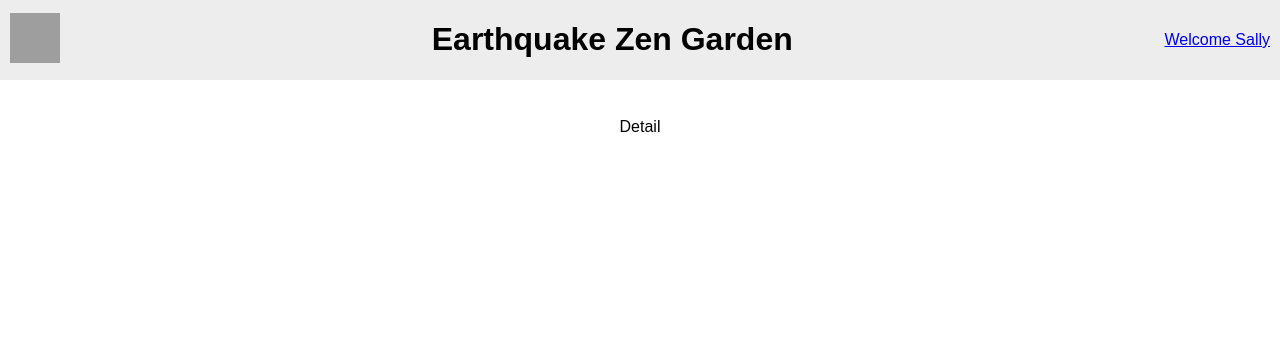
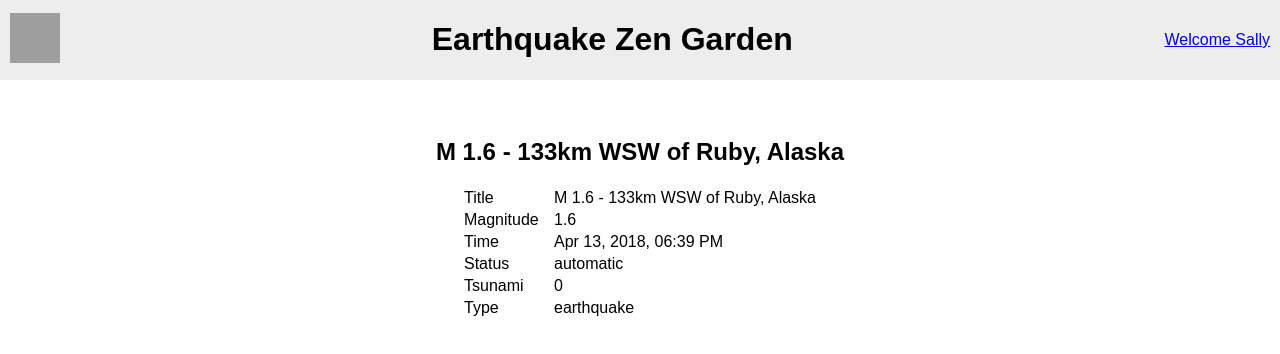
Before and after one commit to gauravgampa/earthquake-zen-garden, a React app: page /detail/ak19233598 in a window 1280 px wide. Shown: the top 354 px of the page. Built offline with nearby package versions, Linux system fonts and the light colour scheme; grey boxes are pictures that could not be loaded.

Commit message:
New Feature: Creating Earthquake Details page

```diff
--- a/src/App.jsx
+++ b/src/App.jsx
@@ -32,8 +32,8 @@ const App = () => {
                 <Route exact path="/">
                   <Home data={earthquakeData.data} />
                 </Route>
-                <Route path="/detail/:detail_id">
-                  <Detail></Detail>
+                <Route path="/detail/:id">
+                  <Detail data={earthquakeData.data} />
                 </Route>
                 <Route path="/profile">
                   <Profile profile={earthquakeData.profile} />
--- /dev/null
+++ b/src/components/KeyValuePairs.jsx
@@ -0,0 +1,54 @@
+import "./KeyValuePairs.scss";
+
+import React from "react";
+import { convertToSentenceCase } from "utils/text";
+import { getFormattedDate } from "utils/date";
+
+export const KeyValueCellType = {
+  DATE: "date",
+  TEXT: "text",
+  NUMBER: "number",
+};
+
+const getCellValue = (cellType, cellValue) => {
+  let result = "-";
+
+  switch (cellType) {
+    case KeyValueCellType.DATE:
+      result = getFormattedDate(
+        cellValue,
+        "month date, year, hr:min clockType",
+        { month: "short", clockType: "12-hr" }
+      );
+      break;
+    default:
+      result = cellValue;
+      break;
+  }
+
+  return result;
+};
+
+const KeyValuePairs = ({ headers, content }) => {
+  return (
+    <table>
+      <tbody>
+        {headers.map((header, index) => {
+          const { name, displayName = undefined, type = "text" } = header;
+          return (
+            <tr key={`${header}-${index}`}>
+              <td className="key-cell">
+                {displayName ? displayName : convertToSentenceCase(name)}
+              </td>
+              <td className="value-cell">
+                {getCellValue(type, content[name] ?? undefined)}
+              </td>
+            </tr>
+          );
+        })}
+      </tbody>
+    </table>
+  );
+};
+
+export default KeyValuePairs;
--- /dev/null
+++ b/src/components/KeyValuePairs.scss
@@ -0,0 +1,9 @@
+.key-cell {
+  width: 25%;
+  vertical-align: top;
+}
+
+.value-cell {
+  width: 70%;
+  max-width: 500px;
+}
--- a/src/index.html
+++ b/src/index.html
@@ -4,6 +4,7 @@
     <meta charset="UTF-8" />
     <!-- <meta http-equiv="X-UA-Compatible" content="IE=edge"> -->
     <meta name="viewport" content="width=device-width, initial-scale=1.0" />
+    <base href="/" />
     <title>Earthquake Zen Garden</title>
   </head>
   <body>
--- a/src/pages/Detail.jsx
+++ b/src/pages/Detail.jsx
@@ -1,7 +1,36 @@
+import KeyValuePairs, { KeyValueCellType } from "components/KeyValuePairs";
+
 import React from "react";
+import { useParams } from "react-router-dom";
 
-const Detail = () => {
-  return <div>Detail</div>;
+const requiredHeaders = [
+  { name: "title", type: KeyValueCellType.TEXT },
+  { name: "mag", displayName: "Magnitude", type: KeyValueCellType.NUMBER },
+  { name: "time", type: KeyValueCellType.DATE },
+  { name: "status", type: KeyValueCellType.TEXT },
+  { name: "tsunami", type: KeyValueCellType.NUMBER },
+  { name: "type", type: KeyValueCellType.TEXT },
+];
+
+const Detail = ({ data }) => {
+  const { id } = useParams();
+  const earthQuakeDetail = data?.features?.find((item) => item.id === id);
+
+  if (!earthQuakeDetail) {
+    return (
+      <h3>Invalid ID, could not find the details for the requested ID.</h3>
+    );
+  }
+
+  return (
+    <>
+      <h2>{earthQuakeDetail.properties.title}</h2>
+      <KeyValuePairs
+        content={earthQuakeDetail.properties}
+        headers={requiredHeaders}
+      />
+    </>
+  );
 };
 
 export default Detail;
--- a/src/utils/date.js
+++ b/src/utils/date.js
@@ -98,7 +98,7 @@ export const getFormattedDate = (date, formatString, dateOptions) => {
   ];
   const optionObj = dateOptions || { clockType: "12-hr" };
   const fmtString = "day month date, year hr:min:sec";
-  const newDate = typeof date === "number" ? getDateFromUnixTime(date) : date;
+  const newDate = typeof date === "number" ? new Date(date) : date;
   if (newDate) {
     const mapObj = {};
     dateOptionKeys.forEach((key) => {
```
